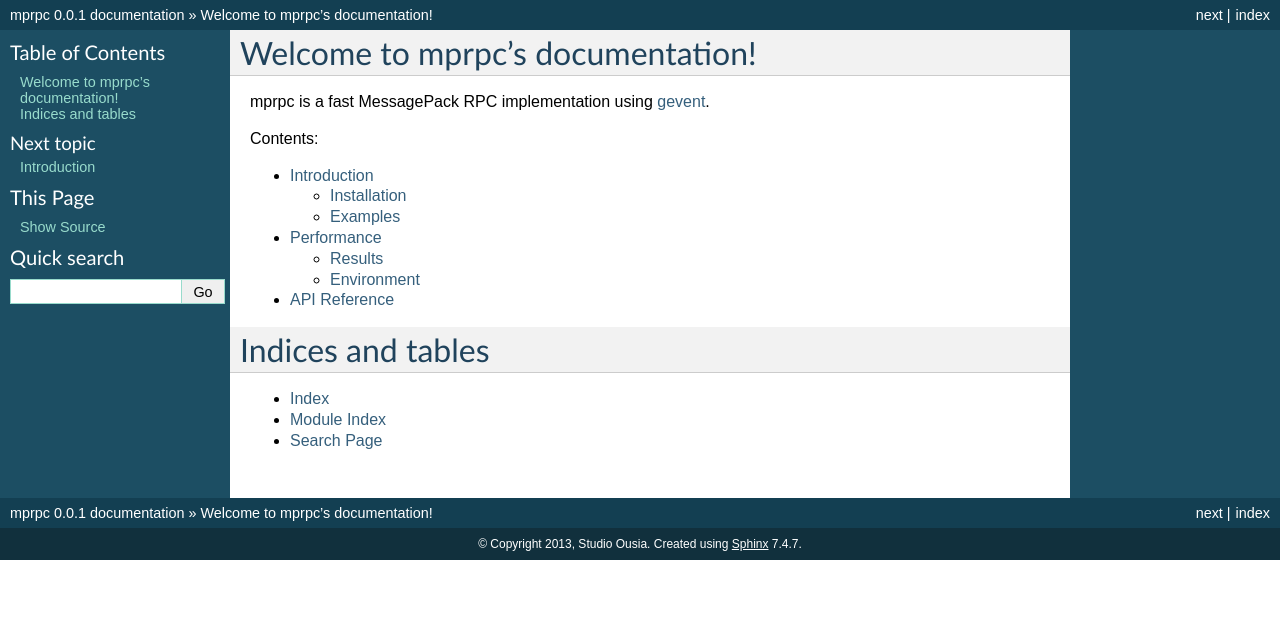
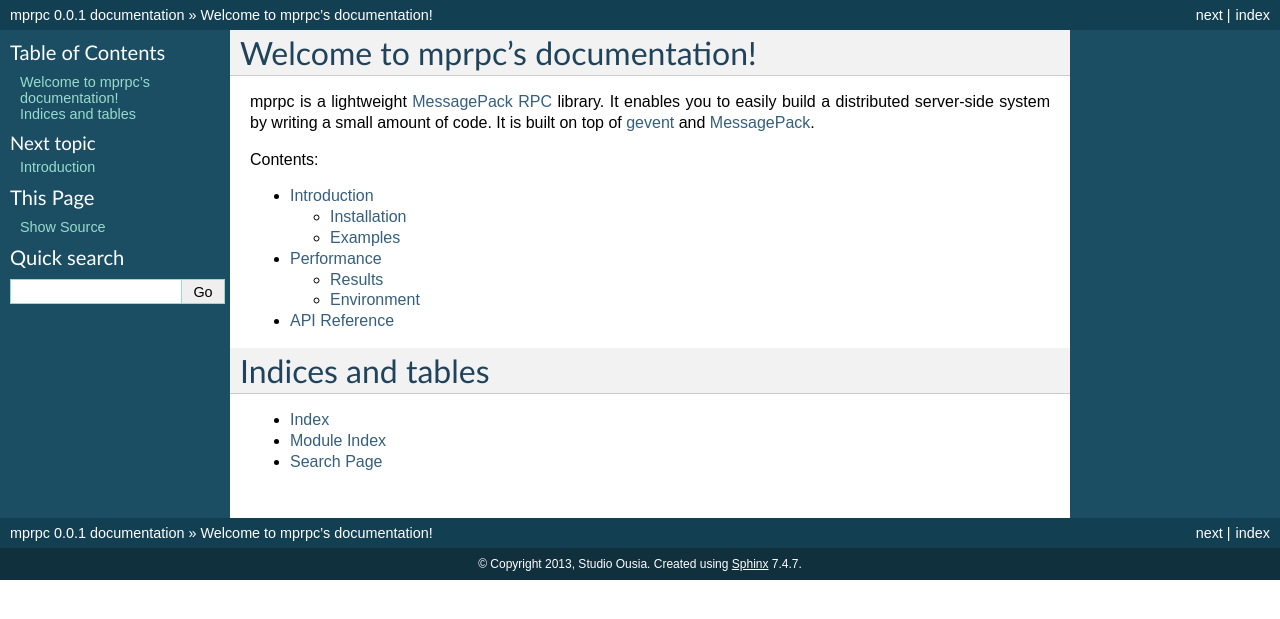
Before and after one commit to studio-ousia/mprpc, a Sphinx documentation site: the page built from docs/index.rst, in a window 1280 px wide. Shown: the top 619 px of the page. Built offline with Sphinx 7.4.7, drawn with Linux system fonts in a browser that asks for light colours.

Commit message:
update docs

```diff
--- a/docs/index.rst
+++ b/docs/index.rst
@@ -6,7 +6,7 @@
 Welcome to mprpc's documentation!
 =================================
 
-mprpc is a fast MessagePack RPC implementation using `gevent <http://www.gevent.org/>`_.
+mprpc is a lightweight `MessagePack RPC <https://github.com/msgpack-rpc/msgpack-rpc>`_ library. It enables you to easily build a distributed server-side system by writing a small amount of code. It is built on top of `gevent <http://www.gevent.org/>`_ and `MessagePack <http://msgpack.org/>`_.
 
 Contents:
 
```
